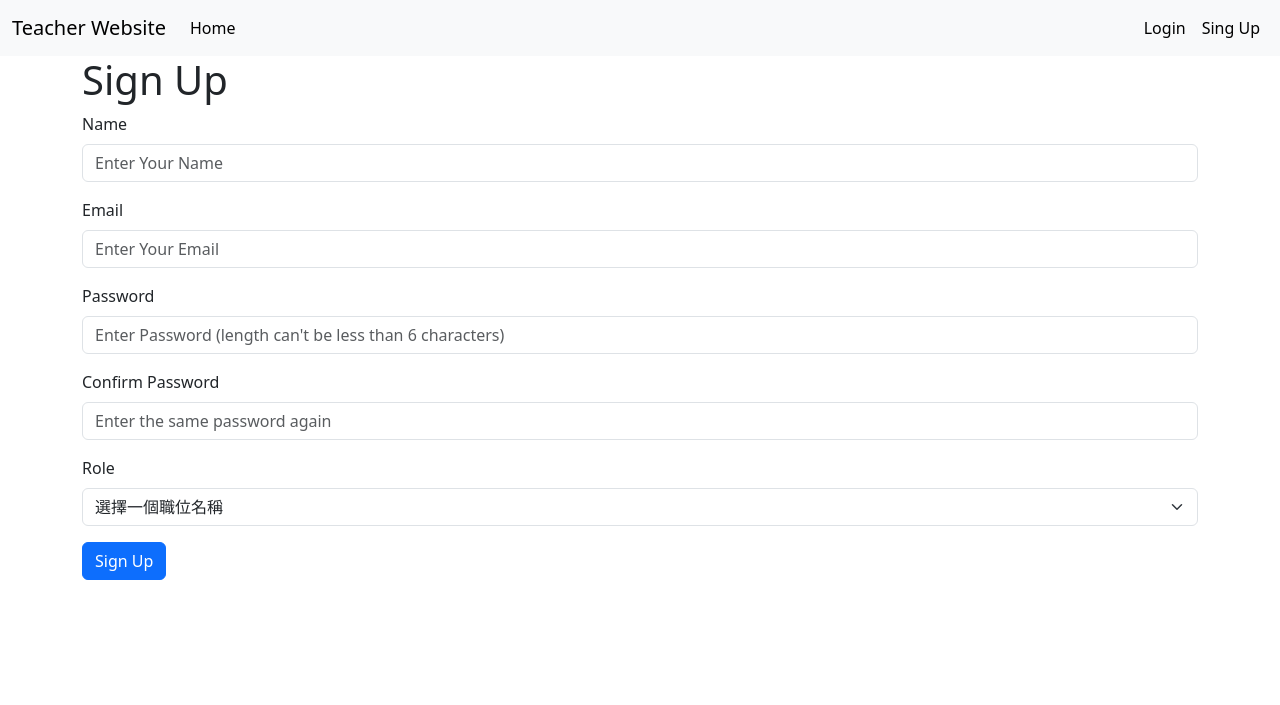
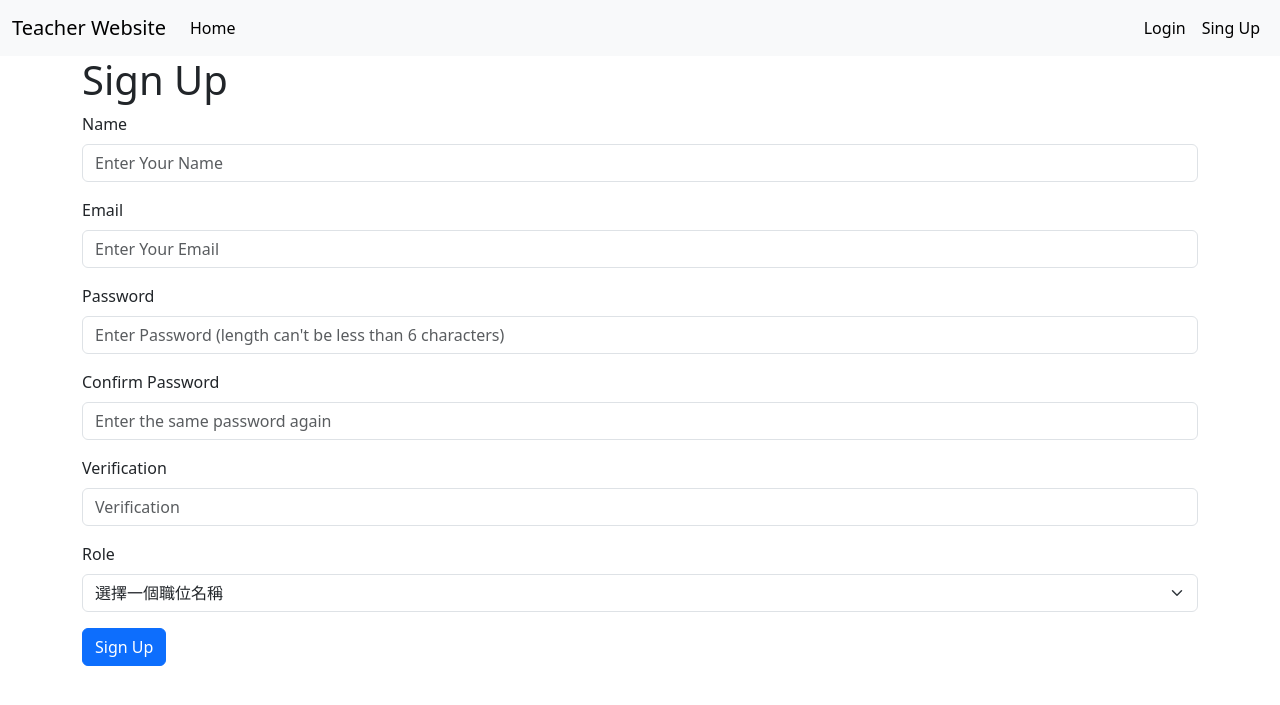
Before and after one commit to whoami13579/database_final_project, a Flask app: page /sign-up in a window 1280 px wide. Shown: the top 705 px of the page. Run offline with Flask 3, Linux system fonts and the light colour scheme.

Commit message:
add verification code in sign up

```diff
--- a/website/auth.py
+++ b/website/auth.py
@@ -17,6 +17,7 @@ def sign_up():
         password2 = request.form.get("password2")
         role_type = request.form.get("role_type")
         role_id = ord(role_type) - ord("0")
+        verification = request.form.get("verification")
 
         if Teacher.query.filter_by(email=email).first():
             flash("Email is already in use.", category="error")
@@ -26,6 +27,8 @@ def sign_up():
             flash("Passwords don\'t match.", category="error")
         # elif role_id == 0:
         #     flash("Please choose a role.", category="error")
+        elif verification != "chuchuchu":
+            flash("Wrong verification", category="error")
         else:
             role = Role.query.filter_by(role_id=role_id).first()
             teacher = Teacher(email, name, generate_password_hash(password1), role_id)
--- a/website/models.py
+++ b/website/models.py
@@ -103,6 +103,7 @@ class Teacher(db.Model, UserMixin):
         self.password = password
         self.role_id = role_id
         self.self_introduction = ""
+        self.photo = "default.jpg"
 
     def get_id(self):
         return (self.teacher_id)
--- a/website/templates/signup.html
+++ b/website/templates/signup.html
@@ -28,6 +28,10 @@
         <input type="password" id="password2" name="password2" class="form-control" placeholder="Enter the same password again" required>
       </div>
       <div class="mb-3">
+        <label for="verification" class="form-label">Verification</label>
+        <input type="password" id="verification" name="verification" class="form-control" placeholder="Verification" required>
+      </div>
+      <div class="mb-3">
         <label for="role_type" class="form-label">Role</label>
         <select id="role_type" name="role_type" class="form-select" required>
             <option value="" disabled selected>選擇一個職位名稱</option>
```
